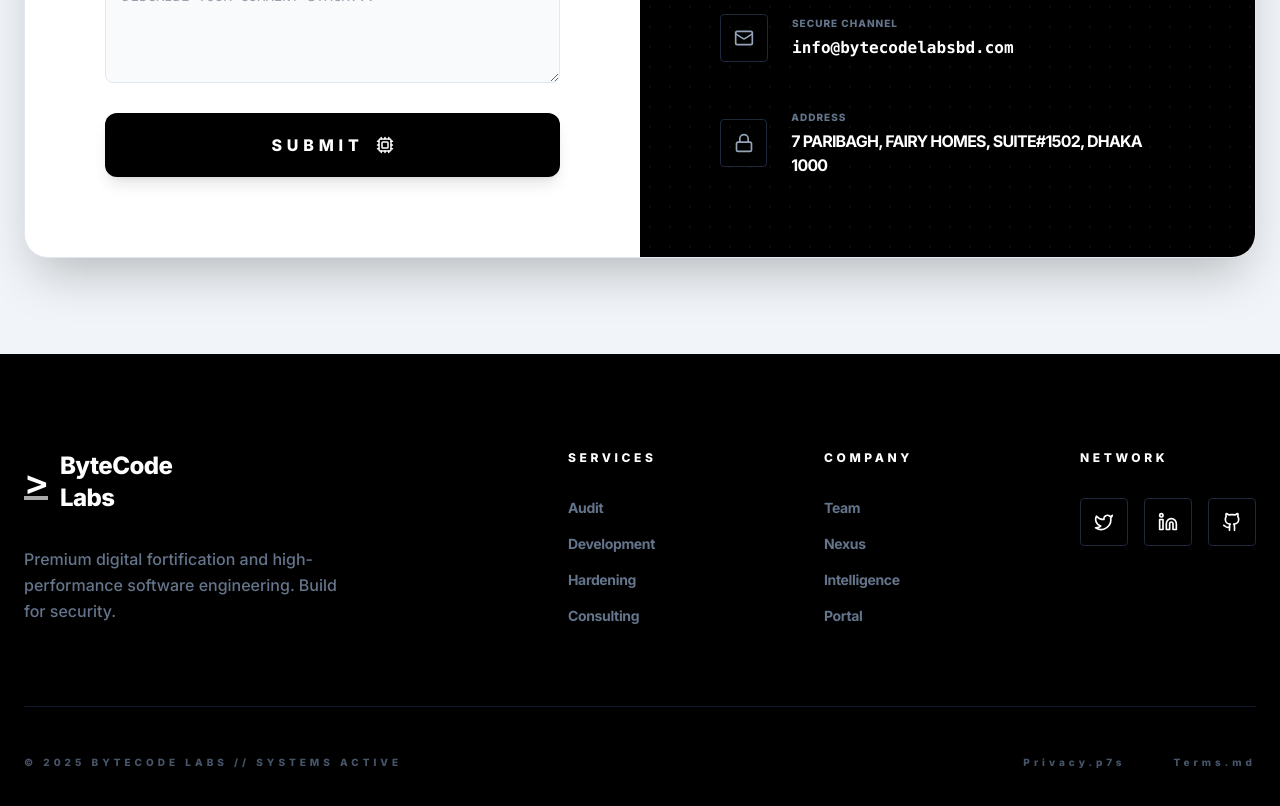
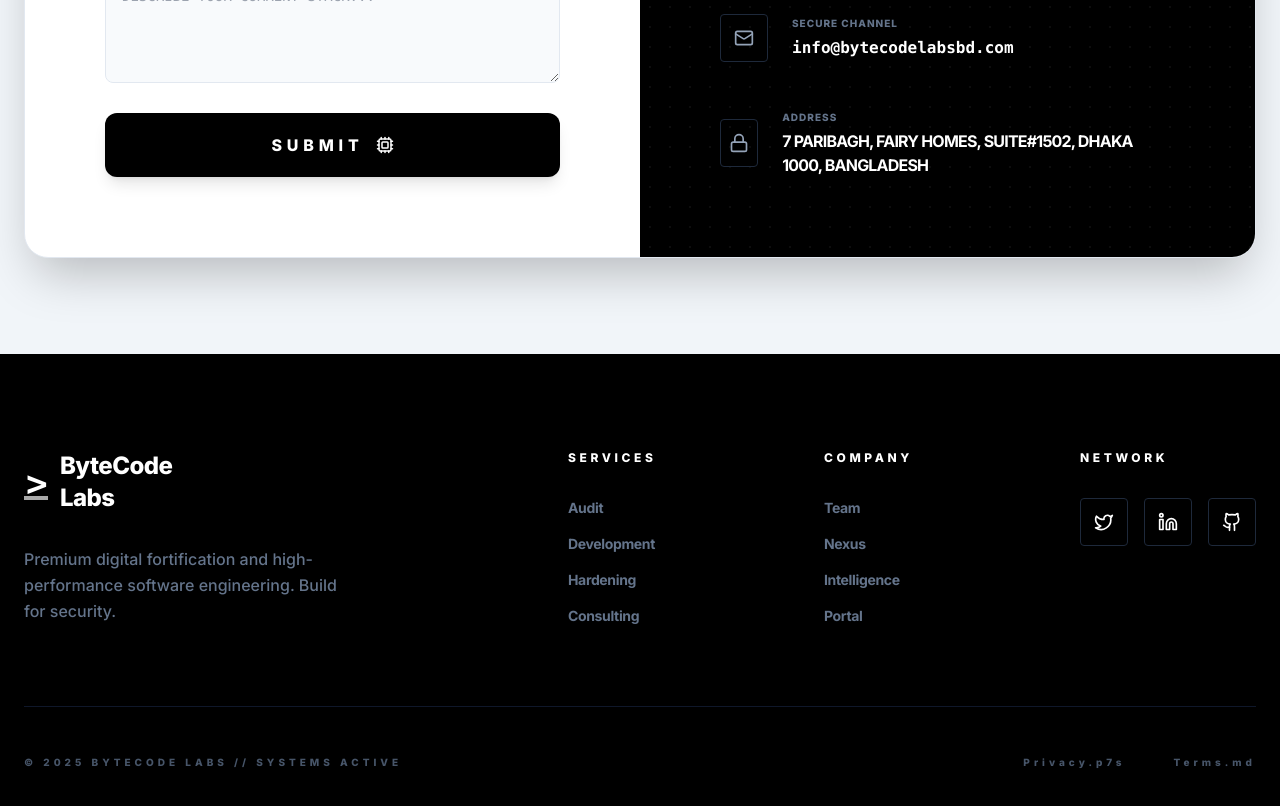
Before and after one commit to tarique313/ByteCodeLabs, a React (Vite) app: page / in a window 1280 px wide. Shown: the part 3240-4046 px from the top of the page. Built offline with nearby package versions, Linux system fonts and the light colour scheme.

Commit message:
Make minor changes

```diff
--- a/App.tsx
+++ b/App.tsx
@@ -505,7 +505,7 @@
                     </div>
                     <div>
                       <div className="text-slate-500 font-black uppercase text-[10px] tracking-widest mb-1">ADDRESS</div>
-                      <div className="text-white font-bold uppercase tracking-tighter">7 Paribagh, Fairy Homes, Suite#1502, Dhaka 1000</div>
+                      <div className="text-white font-bold uppercase tracking-tighter">7 Paribagh, Fairy Homes, Suite#1502, Dhaka 1000, Bangladesh</div>
                     </div>
                   </div>
                 </div>
```
